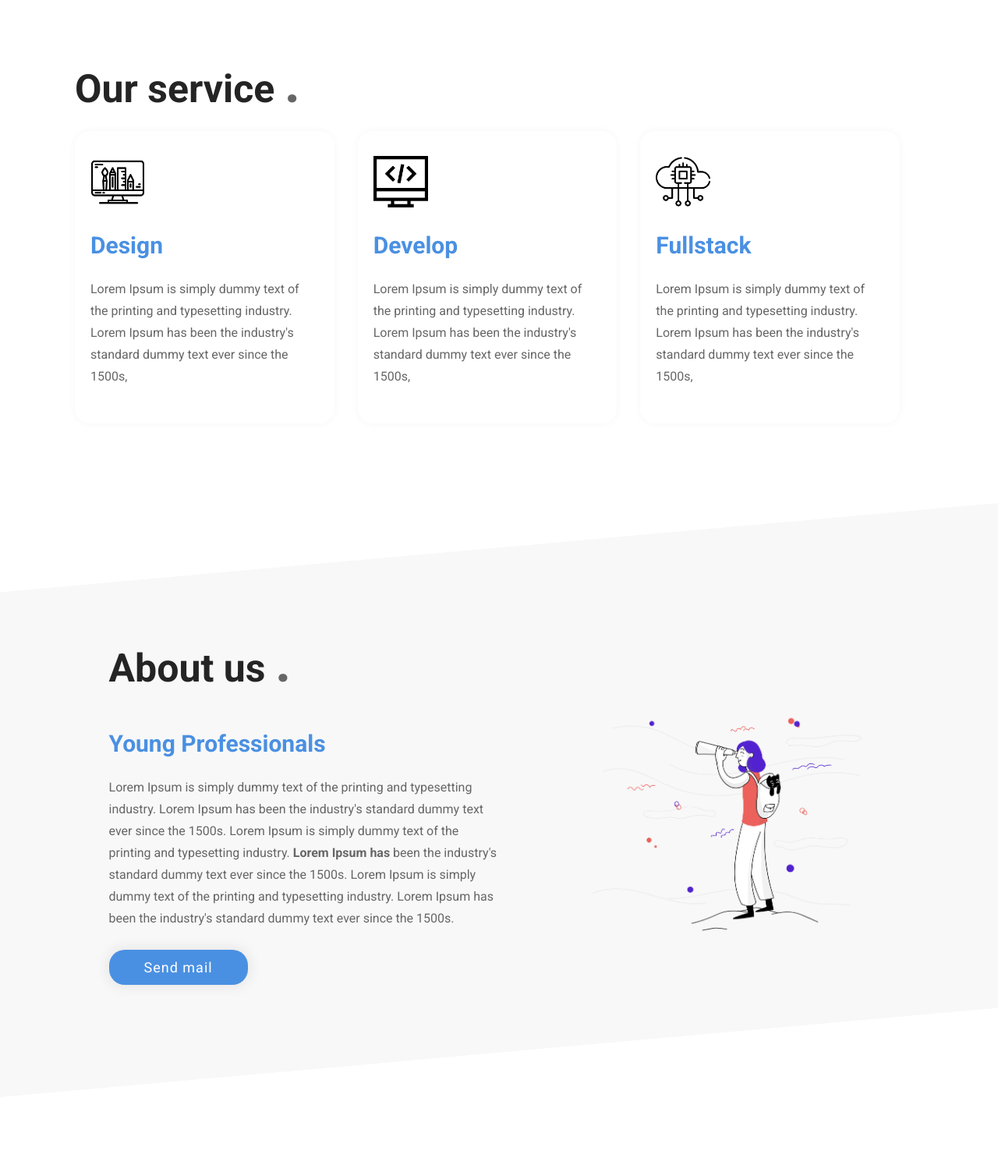
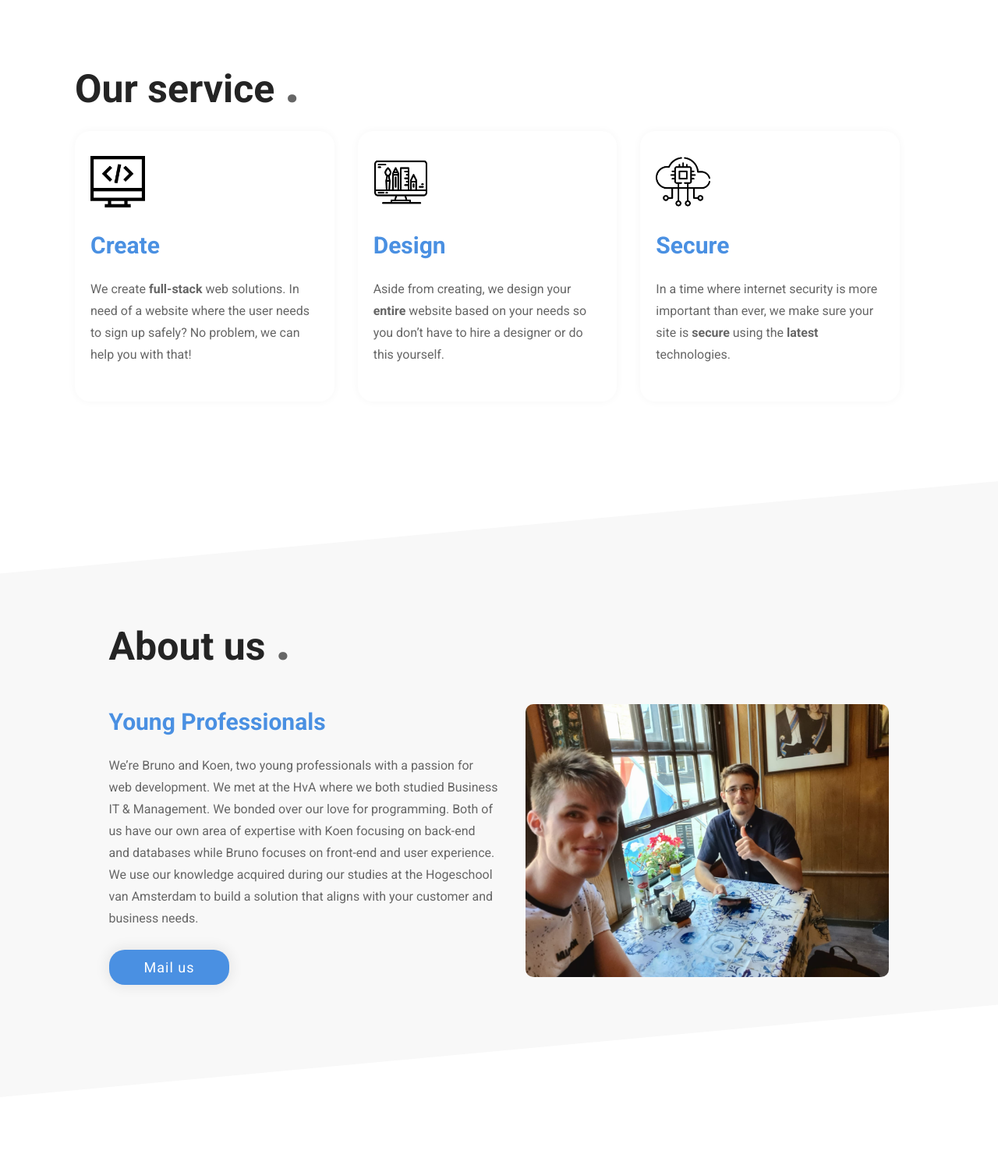
Before and after one commit to BrunoFigueiredo2k/KB-Creative, a PHP site: page /pages/index.html in a window 1280 px wide. Shown: the part 739-2242 px from the top of the page at 78% size. Run offline with PHP 8.4, Linux system fonts and the light colour scheme; some libraries are stand-ins or nearby versions.

Commit message:
Content fixed

```diff
--- a/pages/index.html
+++ b/pages/index.html
@@ -23,13 +23,15 @@
     <div class="header">
         <div class="header-content">
             <ul class="header-nav" data-aos="fade-down" data-aos-duration="600">
-                <li><a href="#home"><img src="../img/logo/KB Creative.png" alt="Logo KB Creative" class="logo-header"></a>
+                <li><a href="#home"><img src="../img/logo/KB Creative.png" alt="Logo KB Creative"
+                            class="logo-header"></a>
                 </li>
                 <li class="header-li" id="header-li"><a href="#service" style="margin-left: 40px;">Service</a></li>
                 <li class="header-li" id="header-li"><a href="#about">About</a></li>
                 <li class="header-li" id="header-li"><a href="#contact">Contact</a></li>
                 <li class="header-socials"><a href="#"><i class="fab fa-instagram" target="_blank"></i></a></li>
-                <li class="header-socials"><a href="https://www.linkedin.com/company/kbcreative-nl" rel="noopener" target="_blank"><i class="fab fa-linkedin-in"></i></a></li>
+                <li class="header-socials"><a href="https://www.linkedin.com/company/kbcreative-nl" rel="noopener"
+                        target="_blank"><i class="fab fa-linkedin-in"></i></a></li>
                 <li class="header-socials"><a href="mailto:kbcreativeAThotmailDOTcom" onclick="this.href=this.href
                     .replace(/AT/,'@')
                     .replace(/DOT/,'.')" style="text-decoration: underline;"><i class="fas fa-envelope"></i></a></li>
@@ -63,7 +65,8 @@
                     <a href="#contact" class="primary-btn">Get in touch</a>
                 </div>
                 <div class="column">
-                    <img src="../img/illustrations/illu-dev-design.png" alt="Development image" height="350" style="float: right;">
+                    <img src="../img/illustrations/illu-dev-design.png" alt="Development image" height="350"
+                        style="float: right;">
                 </div>
             </div>
         </div>
@@ -75,26 +78,28 @@
             <div class="row">
                 <div class="column">
                     <div class="card">
-                        <img src="../img/icons/design-icon.png" loading="lazy" width="70" alt="Design Icon">
-                        <h2 class="subheading">Design</h2>
-                        <p>Lorem Ipsum is simply dummy text of the printing and typesetting industry. Lorem Ipsum
-                            has been the industry's standard dummy text ever since the 1500s, </p>
+                        <img src="../img/icons/dev-icon.png" loading="lazy" width="70" alt="Design Icon">
+                        <h2 class="subheading">Create</h2>
+                        <p>We create <b>full-stack</b> web solutions. In need of a website where the user needs to sign
+                            up
+                            safely? No problem, we can help you with that!</p>
                     </div>
                 </div>
                 <div class="column">
                     <div class="card">
-                        <img src="../img/icons/dev-icon.png" loading="lazy" width="70" alt="Development Icon">
-                        <h2 class="subheading">Develop</h2>
-                        <p>Lorem Ipsum is simply dummy text of the printing and typesetting industry. Lorem Ipsum
-                            has been the industry's standard dummy text ever since the 1500s, </p>
+                        <img src="../img/icons/design-icon.png" loading="lazy" width="70" alt="Development Icon">
+                        <h2 class="subheading">Design</h2>
+                        <p>Aside from creating, we design your <b>entire</b> website based on your needs so you don’t
+                            have to hire a
+                            designer or do this yourself. </p>
                     </div>
                 </div>
                 <div class="column">
                     <div class="card">
                         <img src="../img/icons/security-icon.png" loading="lazy" width="70" alt="Design Icon">
-                        <h2 class="subheading">Fullstack</h2>
-                        <p>Lorem Ipsum is simply dummy text of the printing and typesetting industry. Lorem Ipsum
-                            has been the industry's standard dummy text ever since the 1500s, </p>
+                        <h2 class="subheading">Secure</h2>
+                        <p>In a time where internet security is more important than ever, we make sure your site is
+                            <b>secure</b> using the <b>latest</b> technologies. </p>
                     </div>
                 </div>
             </div>
@@ -108,19 +113,20 @@
                 <div class="row">
                     <div class="column">
                         <h2 class="subheading">Young Professionals</h2>
-                        <p>Lorem Ipsum is simply dummy text of the printing and typesetting industry. Lorem Ipsum
-                            has been the industry's standard dummy text ever since the 1500s. Lorem Ipsum is simply
-                            dummy
-                            text of the printing and typesetting industry. <b> Lorem Ipsum
-                                has </b> been the industry's standard dummy text ever since the 1500s. Lorem Ipsum is
-                            simply
-                            dummy
-                            text of the printing and typesetting industry. Lorem Ipsum
-                            has been the industry's standard dummy text ever since the 1500s. </p>
-                        <a href="#contact" class="primary-btn">Send mail</a>
+                        <p>We’re Bruno and Koen, two young professionals with a passion for web development. We met at
+                            the HvA where we both studied Business IT & Management. We bonded over our love for
+                            programming. Both of us have our own area of expertise with Koen focusing on back-end and
+                            databases while Bruno focuses on front-end and user experience. We use our knowledge
+                            acquired during our studies at the Hogeschool van Amsterdam to build a solution that aligns
+                            with your customer and business needs.
+                        </p>
+                        <a href="mailto:kbcreativeAThotmailDOTcom" onclick="this.href=this.href
+                        .replace(/AT/,'@')
+                        .replace(/DOT/,'.')" class="primary-btn">Mail us</a>
                     </div>
                     <div class="column">
-                        <img src="../img/illustrations/illu-about.png" loading="lazy" alt="Web Development computer" height="300" style="float: right;">
+                        <img src="../img/about-us.png" loading="lazy" id="about-img" alt="Web Development computer"
+                            height="350">
                     </div>
                 </div>
             </div>
@@ -139,29 +145,36 @@
                     <script type="text/javascript">
                         var submitted = false;
                     </script>
-                    <iframe name="hidden_iframe" id="hidden_iframe" style="display:none;" onload="if(submitted) {window.location='contact-finished.html';}"></iframe>
+                    <iframe name="hidden_iframe" id="hidden_iframe" style="display:none;"
+                        onload="if(submitted) {window.location='contact-finished.html';}"></iframe>
 
                     <!-- Form submit to Google Forms -->
-                    <form target="hidden_iframe" onsubmit="submitted=true;" action="https://docs.google.com/forms/d/e/1FAIpQLSdG0Y9m3Blh4fOqaUwe5oO6DbhnFBQbTkQmXkFLpNCcx141Wg/formResponse" method="POST">
+                    <form target="hidden_iframe" onsubmit="submitted=true;"
+                        action="https://docs.google.com/forms/d/e/1FAIpQLSdG0Y9m3Blh4fOqaUwe5oO6DbhnFBQbTkQmXkFLpNCcx141Wg/formResponse"
+                        method="POST">
 
                         <label for="fname">Name <span class="required-form">*</span></label>
                         <input type="text" id="fname" name="entry.2005620554" placeholder="Your name.." required>
 
                         <label for="email">E-mail <span class="required-form">*</span></label>
-                        <input type="text" name="entry.1045781291" id="email" placeholder="example@hotmail.com" required>
+                        <input type="text" name="entry.1045781291" id="email" placeholder="example@hotmail.com"
+                            required>
 
                         <label for="phone-number">Phone number <span class="required-form">*</span></label>
-                        <input type="number" name="entry.1065046570" placeholder="0612345678" id="phone-number" required minlength="10" maxlength="10">
+                        <input type="number" name="entry.1065046570" placeholder="0612345678" id="phone-number" required
+                            minlength="10" maxlength="10">
 
                         <label for="message">Message <span class="required-form">*</span></label>
-                        <textarea rows="5" placeholder="Type your message here..." id="message" name="entry.190021963" required maxlength="500"></textarea>
+                        <textarea rows="5" placeholder="Type your message here..." id="message" name="entry.190021963"
+                            required maxlength="500"></textarea>
 
                         <input type="submit" name="entry.839337160" value="Submit">
 
                     </form>
                 </div>
                 <div class="column">
-                    <img src="../img/illustrations/illu-contact.png" loading="lazy" alt="Development image" class="illustration-img" height="400" style="float: right;">
+                    <img src="../img/illustrations/illu-contact.png" loading="lazy" alt="Development image"
+                        class="illustration-img" height="400" style="float: right;">
                 </div>
             </div>
         </div>
@@ -171,8 +184,9 @@
         <div class="container">
             <ul class=" socials">
                 <li><a href="#"><i class="fab fa-instagram"></i></a></li>
-                <li><a href="https://www.linkedin.com/company/kbcreative-nl" rel="noopener" target="_blank"><i class="fab fa-linkedin-in"></i></a></li>
-                <li><a href="mailto:kbcreativeAThotmailDOTcom" target="_blank" onclick="this.href=this.href
+                <li><a href="https://www.linkedin.com/company/kbcreative-nl" rel="noopener" target="_blank"><i
+                            class="fab fa-linkedin-in"></i></a></li>
+                <li><a href="mailto:kbcreativeAThotmailDOTcom" onclick="this.href=this.href
                     .replace(/AT/,'@')
                     .replace(/DOT/,'.')" style="text-decoration: underline;"><i class="fas fa-envelope"></i></a></li>
             </ul>
--- a/style.css
+++ b/style.css
@@ -339,3 +339,12 @@ footer {
 		margin-right: -80%;
 	}
 }
+
+#about-img {
+	margin: 20px 0 0 20px;
+	border-radius: 10px;
+	float: right;
+	max-width: 100%;
+	height: auto;
+	max-height: 350px;
+}
```
Also changed, not shown: img/about-us.png (added), img/illustrations/illu-about.png (deleted).
